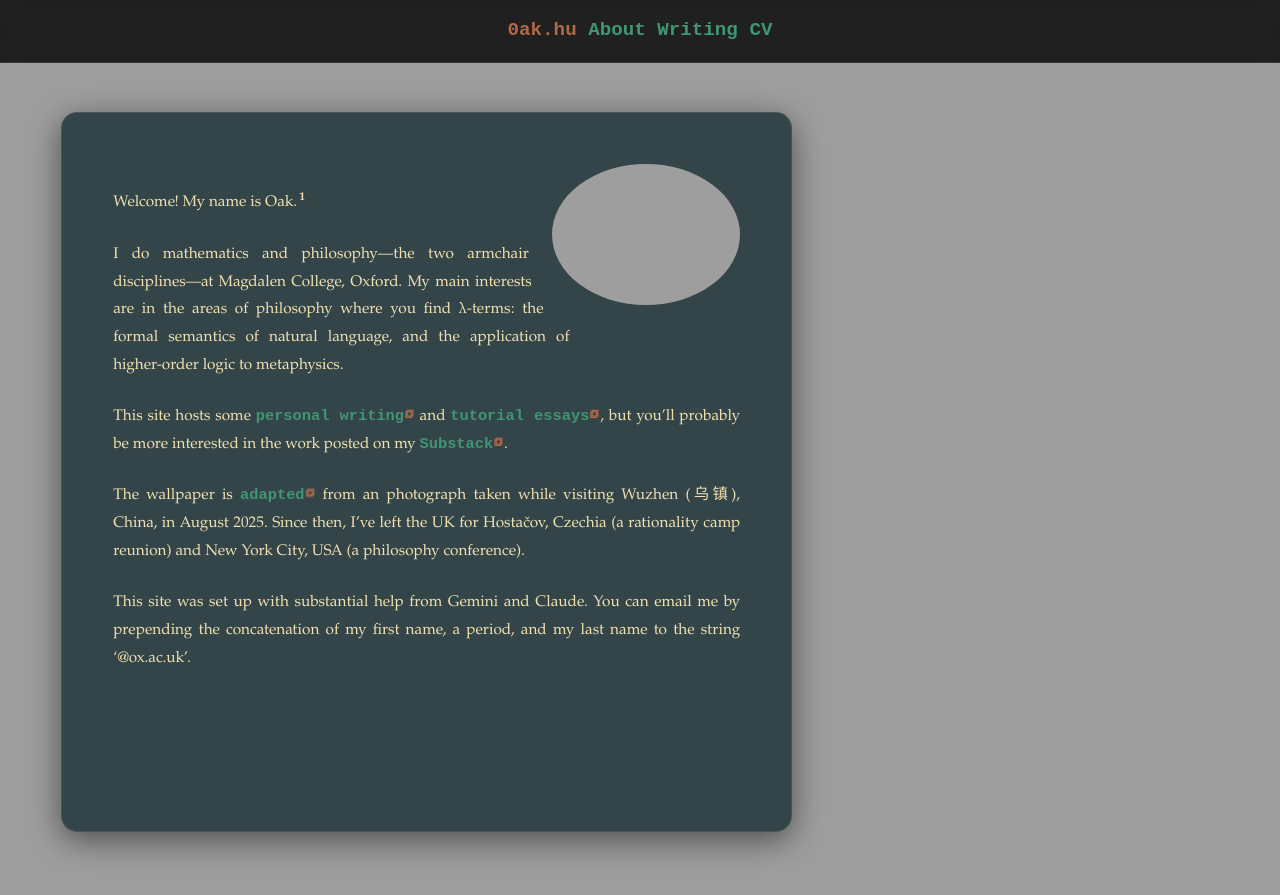
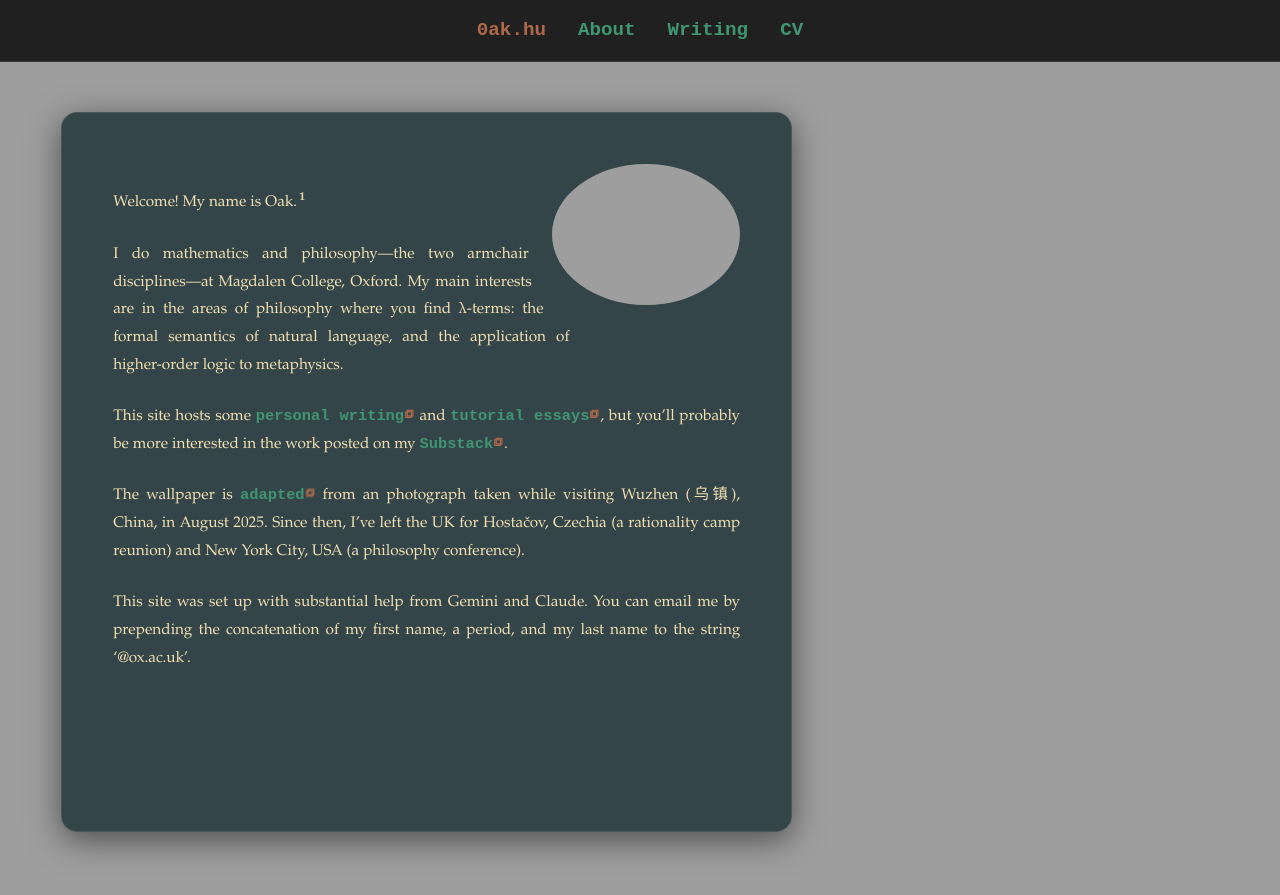
Before and after one commit to oak-hu/site, a Jekyll site: the page built from index.md, in a window 1280 px wide. Shown: the top 895 px of the page. Built offline with Jekyll 4.4.1, drawn with Linux system fonts in a browser that asks for light colours; some web fonts are replaced.

Commit message:
Update main.scss

```diff
--- a/assets/css/main.scss
+++ b/assets/css/main.scss
@@ -102,6 +102,7 @@ a:hover { color: var(--hover-color); }
 }
 
 /* Navigation */
+/* Navigation Container */
 .site-nav {
     position: fixed;
     top: 0;
@@ -111,15 +112,34 @@ a:hover { color: var(--hover-color); }
     background: rgba(0, 0, 0, 0.8);
     backdrop-filter: blur(10px);
     border-bottom: 1px solid rgba(255,255,255,0.1);
+    /* REMOVED: display, padding, overflow, etc. */
+}
+
+/* New Scrolling Content Wrapper */
+.nav-links {
     display: flex;
     align-items: center;
     justify-content: center;
     padding: 1rem 2rem;
     gap: 2rem;
+    overflow-x: auto; /* Scrolling happens here now */
+    width: 100%;
+
+    /* Typography moved here */
     font-family: var(--font-main);
     font-size: clamp(1rem, 1.5vw, 1.5rem);
     line-height: 1.5;
-    overflow-x: auto;
+}
+
+/* Ensure Progress Container stays absolute relative to the main header */
+.progress-container {
+    position: absolute;
+    bottom: 0;
+    left: 0;
+    width: 100%;
+    height: 5px;
+    background: transparent;
+    z-index: 1001;
 }
 
 .nav-item {
@@ -246,7 +266,7 @@ label.sidenote-number {
 @media (orientation: portrait) {
     body { padding: 90px 3vw 3vw 3vw; }
     :root { --container-width: 94vw; }
-    .site-nav { justify-content: flex-start; gap: 1.5rem; padding: 1rem; }
+    .nav-links { justify-content: flex-start; gap: 1.5rem; padding: 1rem; }
     .glass-card { width: 100%; margin-left: 0; padding: 6vw; }
     .profile-img { float: none; display: block; margin: 0 auto 2rem auto; width: 150px; }
     .sidenote { display: none; }
```
